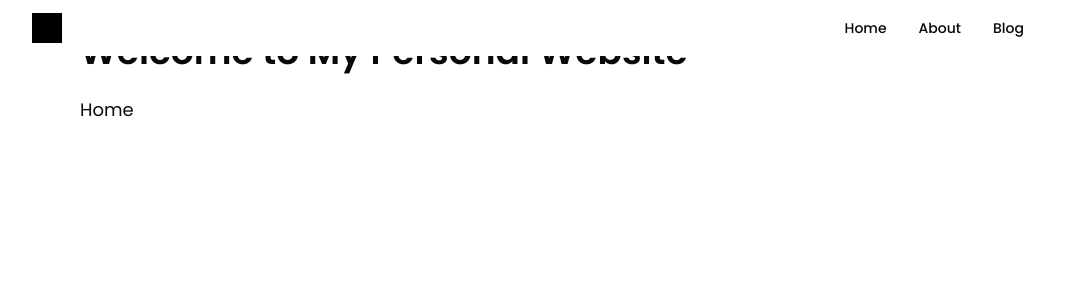
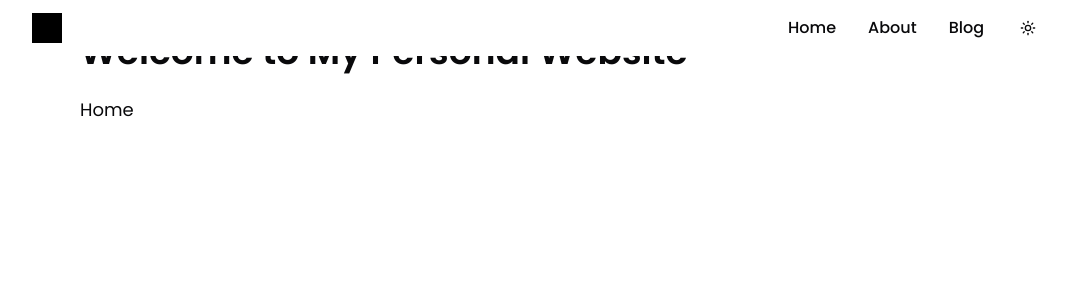
Before and after one commit to jukemori/my-website, a Next.js app: page / in a window 1280 px wide. Shown: the top 300 px of the page, without its empty margins (112-1179 px from the left). Built offline with nearby package versions, Linux system fonts and the light colour scheme.

Commit message:
feat: Add theme toggle button to navbar

```diff
--- a/components/Navbar.tsx
+++ b/components/Navbar.tsx
@@ -2,67 +2,80 @@
 
 import { useEffect } from 'react'
 import Link from 'next/link'
-import { BookOpen, Home, User } from 'lucide-react'
+import { BookOpen, Home, Moon, Sun, User } from 'lucide-react'
+import { useTheme } from 'next-themes'
+
+const NAV_ITEMS = [
+  { href: '/', label: 'Home', icon: Home },
+  { href: '/about', label: 'About', icon: User },
+  { href: '/blog', label: 'Blog', icon: BookOpen },
+] as const
+
+interface NavLinkProps {
+  href: string
+  label: string
+  icon: React.ElementType
+}
+
+function NavLink({ href, label, icon: Icon }: NavLinkProps) {
+  return (
+    <li>
+      <Link
+        href={href}
+        className="flex flex-col items-center text-sm font-medium transition-colors duration-300 hover:text-[var(--orange-color)] md:text-base"
+      >
+        <Icon className="h-4 w-4 md:hidden" /> {label}
+      </Link>
+    </li>
+  )
+}
+
+function ThemeToggle() {
+  const { setTheme, theme } = useTheme()
+
+  return (
+    <button
+      className="absolute right-5 top-5 md:right-1"
+      onClick={() => setTheme(theme === 'light' ? 'dark' : 'light')}
+      aria-label="Toggle theme"
+    >
+      {theme === 'light' ? (
+        <Moon className="h-5 w-5 md:h-4 md:w-4" />
+      ) : (
+        <Sun className="h-5 w-5 md:h-4 md:w-4" />
+      )}
+    </button>
+  )
+}
 
 export function Navbar() {
-  // Change Background Header
   useEffect(() => {
     const header = document.querySelector('.header')
-    const isScreenWidthAboveThreshold = window.innerWidth > 768
+    if (!header || window.innerWidth <= 768) return
 
-    if (header && isScreenWidthAboveThreshold) {
-      const handleScroll = () => {
-        if (window.scrollY >= 80) {
-          header.classList.add('shadow-md')
-        } else {
-          header.classList.remove('shadow-md')
-        }
-      }
+    const handleScroll = () => {
+      header.classList.toggle('shadow-md', window.scrollY >= 80)
+    }
 
-      window.addEventListener('scroll', handleScroll)
-      return () => {
-        window.removeEventListener('scroll', handleScroll)
-      }
-    }
+    window.addEventListener('scroll', handleScroll)
+    return () => window.removeEventListener('scroll', handleScroll)
   }, [])
 
   return (
-    <header className="fixed bottom-0 left-0 z-[100] w-full bg-background md:bottom-auto md:top-0">
-      <nav className="container mx-auto flex h-16 max-w-5xl items-center justify-between gap-4 px-4 md:h-14">
+    <header className="header fixed left-0 top-0 z-[100] w-full bg-background">
+      <nav className="container relative mx-auto flex h-16 max-w-5xl items-center justify-between gap-4 px-4 md:h-14">
         <Link
           href="/"
           className="h-[30px] w-[30px] bg-black bg-cover bg-center bg-no-repeat"
         />
 
-        <div className="fixed bottom-0 left-0 w-full border-t border-black/10 bg-[var(--body-color)] p-4 transition-all duration-300 md:relative md:w-auto md:border-0 md:bg-transparent md:p-0">
-          <ul className="grid grid-cols-4 gap-8 md:flex md:gap-8">
-            <li>
-              <Link
-                href="/"
-                className="flex flex-col items-center text-sm font-medium text-[var(--title-color)] transition-colors duration-300 hover:text-[var(--orange-color)]"
-              >
-                <Home className="h-4 w-4 md:hidden" /> Home
-              </Link>
-            </li>
-
-            <li>
-              <Link
-                href="/about"
-                className="flex flex-col items-center text-sm font-medium text-[var(--title-color)] transition-colors duration-300 hover:text-[var(--orange-color)]"
-              >
-                <User className="h-4 w-4 md:hidden" /> About
-              </Link>
-            </li>
-
-            <li>
-              <Link
-                href="/blog"
-                className="flex flex-col items-center text-sm font-medium text-[var(--title-color)] transition-colors duration-300 hover:text-[var(--orange-color)]"
-              >
-                <BookOpen className="h-4 w-4 md:hidden" /> Blog
-              </Link>
-            </li>
+        <div className="w-full md:w-auto md:border-0 md:bg-transparent md:p-0 md:pr-10">
+          <ul className="fixed bottom-0 left-0 z-[100] grid w-full grid-cols-3 gap-8 border-t border-black/10 bg-background p-4 md:relative md:flex md:w-auto md:border-0 md:bg-transparent md:p-0">
+            {NAV_ITEMS.map((item) => (
+              <NavLink key={item.href} {...item} />
+            ))}
           </ul>
+          <ThemeToggle />
         </div>
       </nav>
     </header>
```
